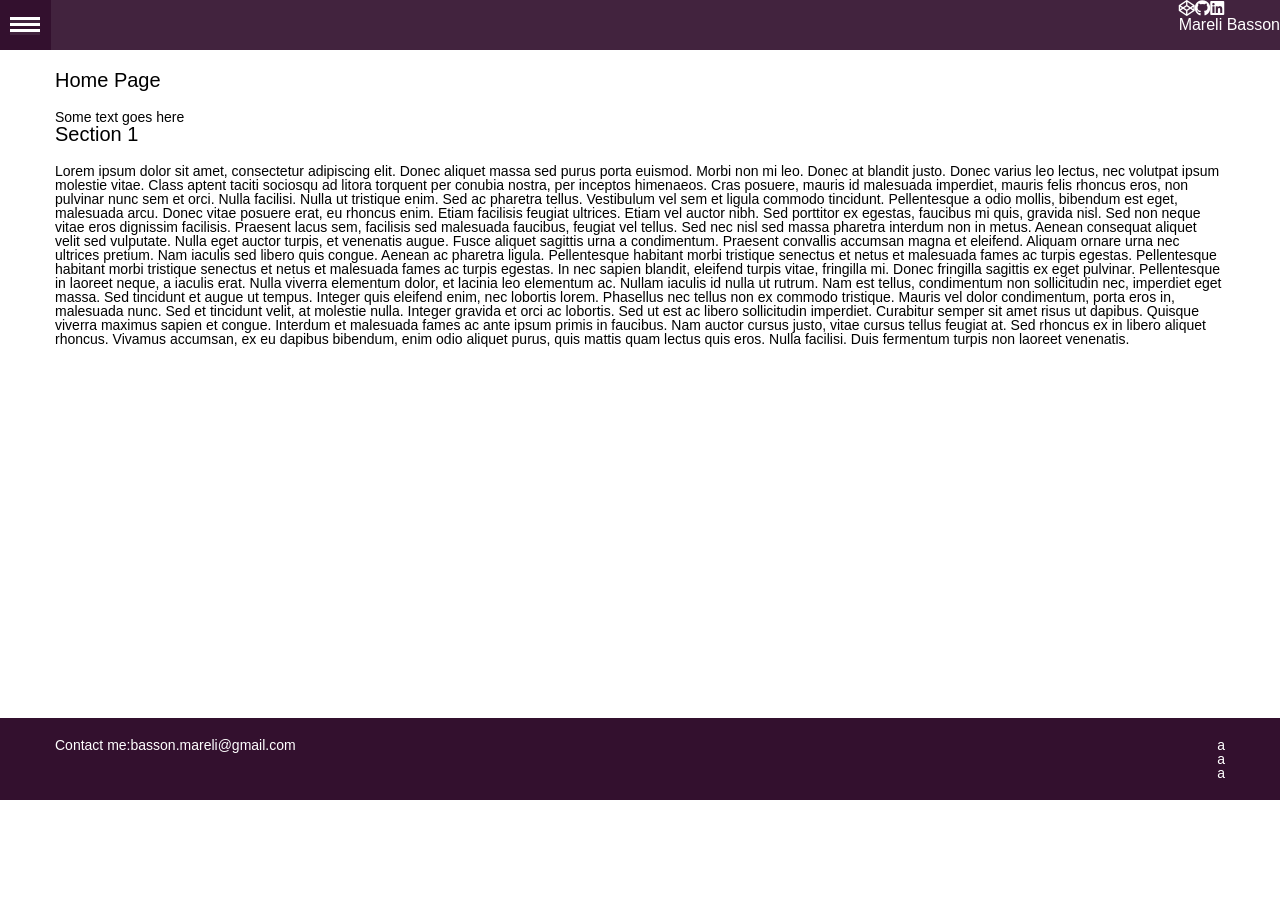
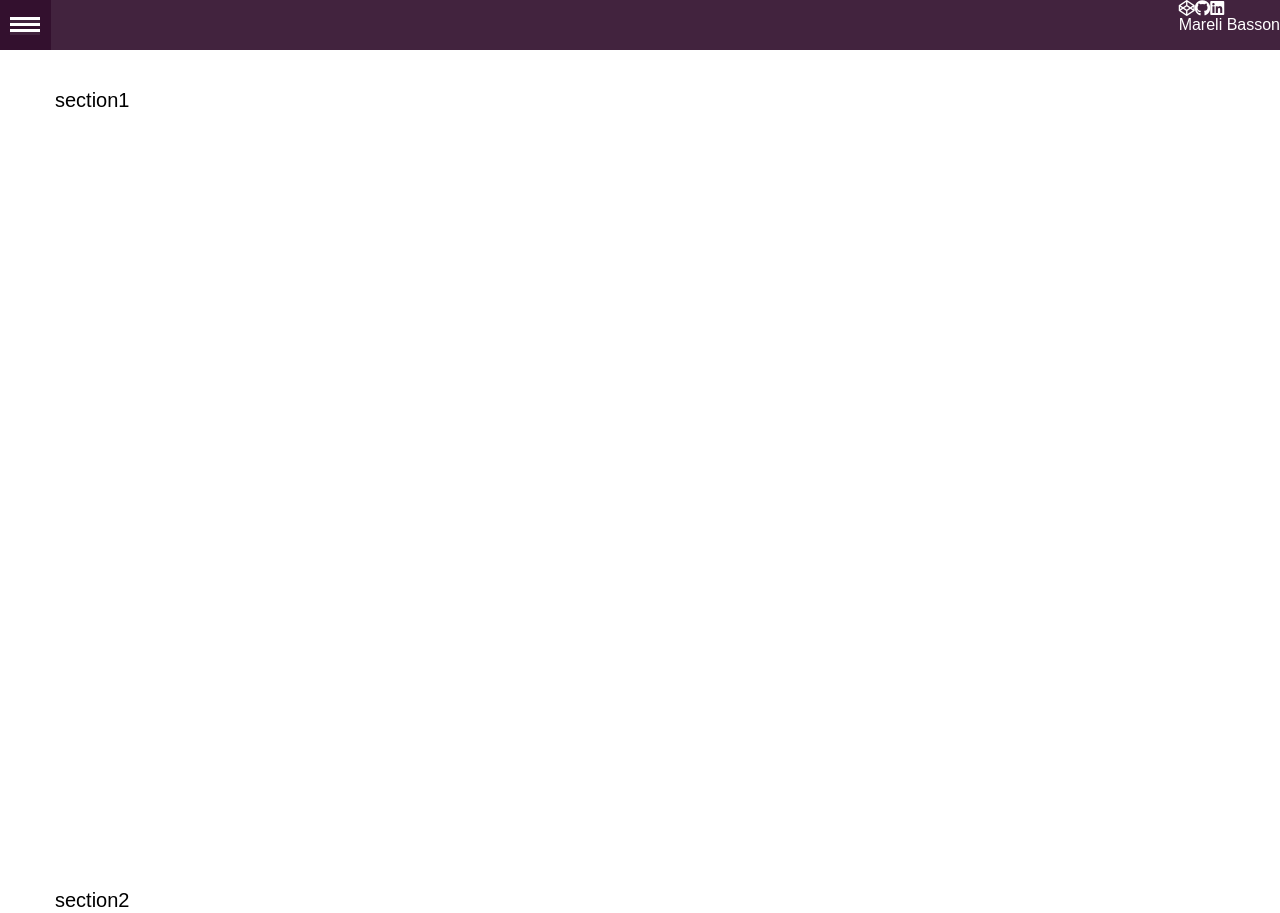
Before and after one commit to MareliBasson/marelibasson.co.za, a React app: page / in a window 1280 px wide. Shown: the top 913 px of the page. Before the commit the page ends 800 px from the top, so only its background shows below. Built offline with nearby package versions, Linux system fonts and the light colour scheme.

Commit message:
add page section component

```diff
--- a/src/components/page-template/index.js
+++ b/src/components/page-template/index.js
@@ -1,32 +1,29 @@
-import React, { Component } from 'react';
-import PropTypes from 'prop-types';
-import Header from 'components/header';
-import Footer from 'components/footer';
-import './page-template.css';
+import React, { Component } from "react"
+import PropTypes from "prop-types"
+import Header from "components/header"
+import Footer from "components/footer"
+import "./page-template.css"
 
 class PageTemplate extends Component {
 	render() {
-        const { children } = this.props;
-        const pageHead = this.props.pageHead;
+		const { children } = this.props
+		const pageHead = this.props.pageHead
 
 		return (
 			<div className="page">
 				<Header />
 				<div className="content">
-                    <div className="container">
-                        <h1>{pageHead}</h1>
-                        {children}
-                    </div>
+					<div className="container">{children}</div>
 				</div>
 				<Footer />
 			</div>
-        );
+		)
 	}
 }
 
 PageTemplate.propTypes = {
 	children: PropTypes.any,
 	pageHead: PropTypes.string
-};
+}
 
-export default PageTemplate;
+export default PageTemplate
--- a/src/components/page-template/page-template.scss
+++ b/src/components/page-template/page-template.scss
@@ -6,7 +6,6 @@
 }
 
 .content {
-    padding: 20px 0;
 	flex: 1;
 	font-size: 14px;
 
--- /dev/null
+++ b/src/components/section/index.js
@@ -0,0 +1,18 @@
+import React, { Component } from "react"
+import "./section.css"
+
+class Footer extends Component {
+	render() {
+		const { id } = this.props
+
+		return (
+			<div className="section">
+				<div className="section-content" id={id}>
+					<h1>{id}</h1>
+				</div>
+			</div>
+		)
+	}
+}
+
+export default Footer
--- /dev/null
+++ b/src/components/section/section.scss
@@ -0,0 +1,4 @@
+.section {
+	min-height: 100vh;
+	padding: 40px 0px;
+}
--- a/src/pages/home/index.js
+++ b/src/pages/home/index.js
@@ -1,42 +1,19 @@
 import React, { Component } from "react"
 import PageTemplate from "components/page-template"
+import Section from "components/section"
 import "./home.css"
 
 class HomePage extends Component {
 	render() {
 		return (
 			<PageTemplate pageHead="Home Page">
-				<p>Some text goes here</p>
-				<div className="section">
-					<div className="section-content" id="section1">
-						<h1>Section 1</h1>
-						<p>
-							Lorem ipsum dolor sit amet, consectetur adipiscing elit. Donec aliquet massa sed purus porta euismod. Morbi non
-							mi leo. Donec at blandit justo. Donec varius leo lectus, nec volutpat ipsum molestie vitae. Class aptent taciti
-							sociosqu ad litora torquent per conubia nostra, per inceptos himenaeos. Cras posuere, mauris id malesuada
-							imperdiet, mauris felis rhoncus eros, non pulvinar nunc sem et orci. Nulla facilisi. Nulla ut tristique enim.
-							Sed ac pharetra tellus. Vestibulum vel sem et ligula commodo tincidunt. Pellentesque a odio mollis, bibendum est
-							eget, malesuada arcu. Donec vitae posuere erat, eu rhoncus enim. Etiam facilisis feugiat ultrices. Etiam vel
-							auctor nibh. Sed porttitor ex egestas, faucibus mi quis, gravida nisl. Sed non neque vitae eros dignissim
-							facilisis. Praesent lacus sem, facilisis sed malesuada faucibus, feugiat vel tellus. Sed nec nisl sed massa
-							pharetra interdum non in metus. Aenean consequat aliquet velit sed vulputate. Nulla eget auctor turpis, et
-							venenatis augue. Fusce aliquet sagittis urna a condimentum. Praesent convallis accumsan magna et eleifend.
-							Aliquam ornare urna nec ultrices pretium. Nam iaculis sed libero quis congue. Aenean ac pharetra ligula.
-							Pellentesque habitant morbi tristique senectus et netus et malesuada fames ac turpis egestas. Pellentesque
-							habitant morbi tristique senectus et netus et malesuada fames ac turpis egestas. In nec sapien blandit, eleifend
-							turpis vitae, fringilla mi. Donec fringilla sagittis ex eget pulvinar. Pellentesque in laoreet neque, a iaculis
-							erat. Nulla viverra elementum dolor, et lacinia leo elementum ac. Nullam iaculis id nulla ut rutrum. Nam est
-							tellus, condimentum non sollicitudin nec, imperdiet eget massa. Sed tincidunt et augue ut tempus. Integer quis
-							eleifend enim, nec lobortis lorem. Phasellus nec tellus non ex commodo tristique. Mauris vel dolor condimentum,
-							porta eros in, malesuada nunc. Sed et tincidunt velit, at molestie nulla. Integer gravida et orci ac lobortis.
-							Sed ut est ac libero sollicitudin imperdiet. Curabitur semper sit amet risus ut dapibus. Quisque viverra maximus
-							sapien et congue. Interdum et malesuada fames ac ante ipsum primis in faucibus. Nam auctor cursus justo, vitae
-							cursus tellus feugiat at. Sed rhoncus ex in libero aliquet rhoncus. Vivamus accumsan, ex eu dapibus bibendum,
-							enim odio aliquet purus, quis mattis quam lectus quis eros. Nulla facilisi. Duis fermentum turpis non laoreet
-							venenatis.
-						</p>
-					</div>
-				</div>
+				<Section id={"section1"} />
+				<Section id={"section2"} />
+				<Section id={"section3"} />
+				<Section id={"section4"} />
+				<Section id={"section5"} />
+				<Section id={"section6"} />
+				<Section id={"section7"} />
 			</PageTemplate>
 		)
 	}
```
Lines whose indentation alone changed are shown as unchanged.
